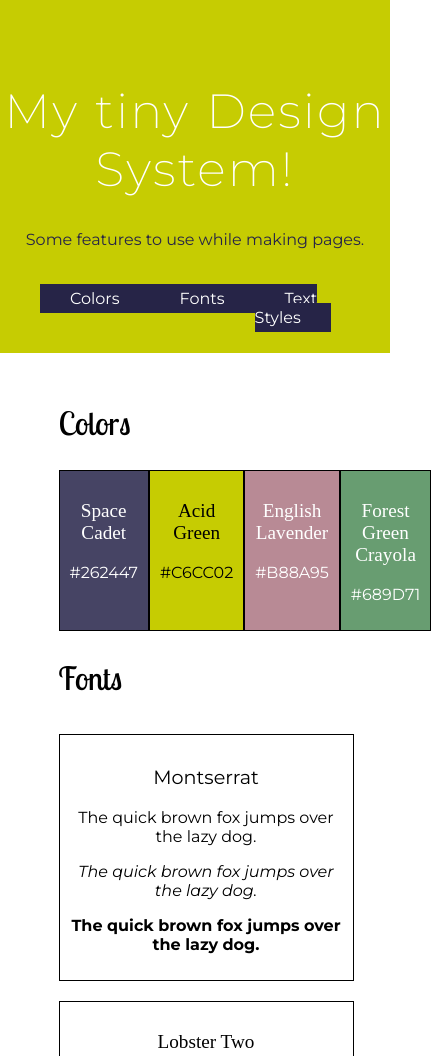
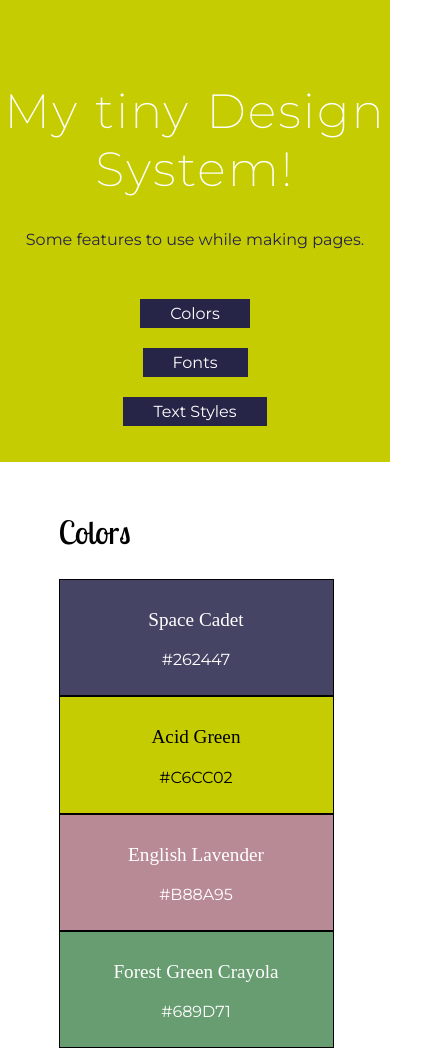
Before and after one commit to darionara/darionara.github.io, a plain HTML site: page Codecademy-Design_System/index.html in a window 390 px wide. Shown: the top 1056 px of the page, 431 px wide, since content can reach past the window. Drawn offline with nearby package versions, Linux system fonts and the light colour scheme; a web font is replaced by a local one.

Commit message:
Add responsiveness on mobile

```diff
--- a/Codecademy-Design_System/styles.css
+++ b/Codecademy-Design_System/styles.css
@@ -53,6 +53,7 @@ nav ul {
     display: flex;
     justify-content: space-around;
     list-style-type: none;
+    padding: 0;
 }
 
 nav ul li a {
@@ -84,7 +85,7 @@ section h2 {
 
 .flex-item {
     border: 1px solid #000;
-    padding: 10px;
+    padding: 10px 0;
 }
 
 #colors .flex-item {
@@ -98,7 +99,6 @@ section h2 {
 
 #color-2 {
     background-color: #C6CC02;
-    color: #000; /* jak to nadpisać?? xd aktualnie działa inline CSS*/
 }
 
 #color-3 {
@@ -107,10 +107,6 @@ section h2 {
 
 #color-4 {
     background-color: #689D71;
-}
-
-#fonts flex-item p {
-    text-align: left; /* czemu się nie zmienia? */
 }
 
 #fonts .container-flex {
@@ -150,8 +146,23 @@ section h2 {
     flex: 1;
 }
 
-@media only screen and (max-width: 900px) {
-    #text-styles .container-flex {
+@media only screen and (max-width: 980px) {
+    .container-flex {
         flex-direction: column;
     }
+
+    #colors .flex-item {
+        width: 100%;
+    }
 }
+
+@media only screen and (max-width: 612px) {
+    nav ul {
+        flex-direction: column;
+        align-items: center;
+    }
+
+    nav ul li {
+        margin: 15px;
+    }
+}
```
